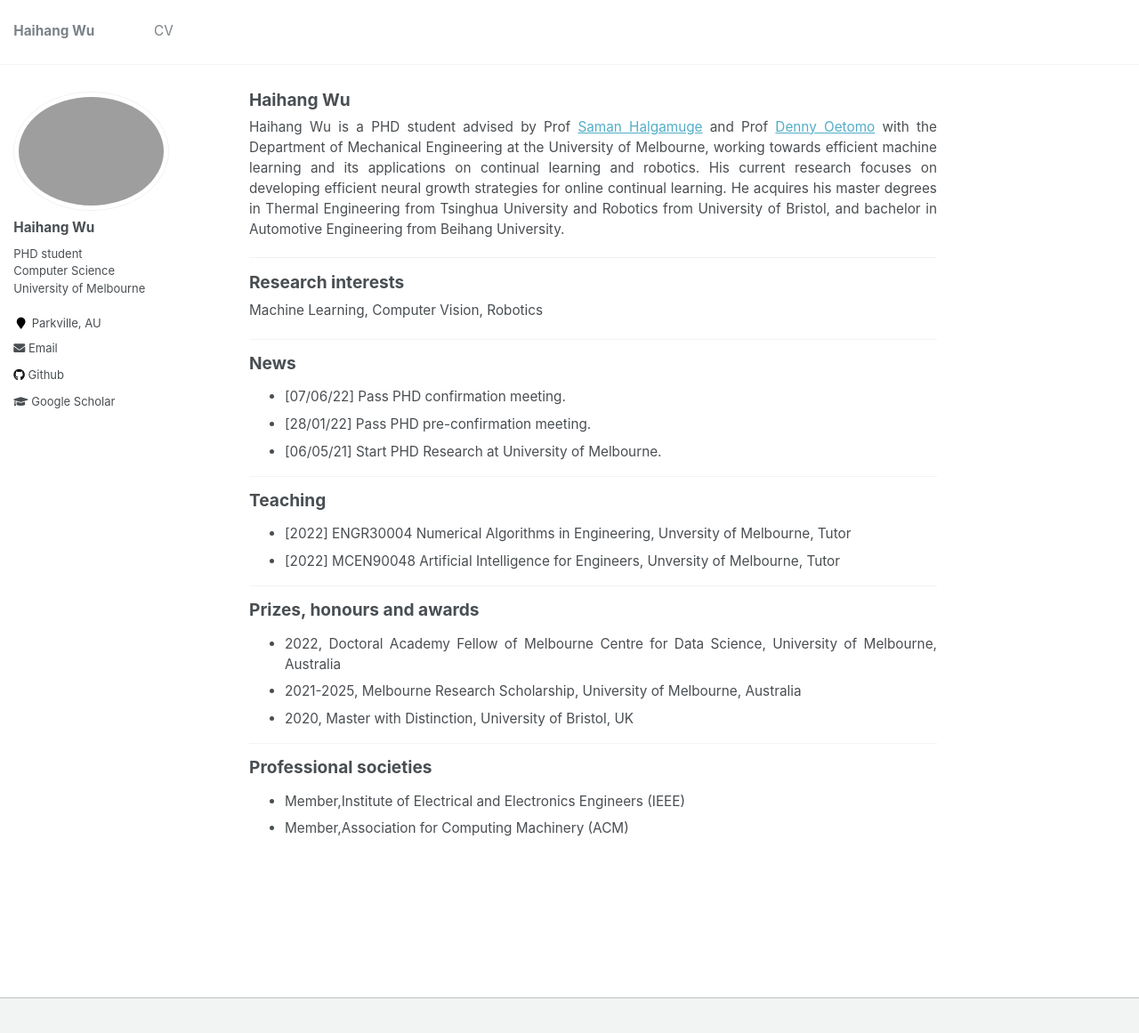
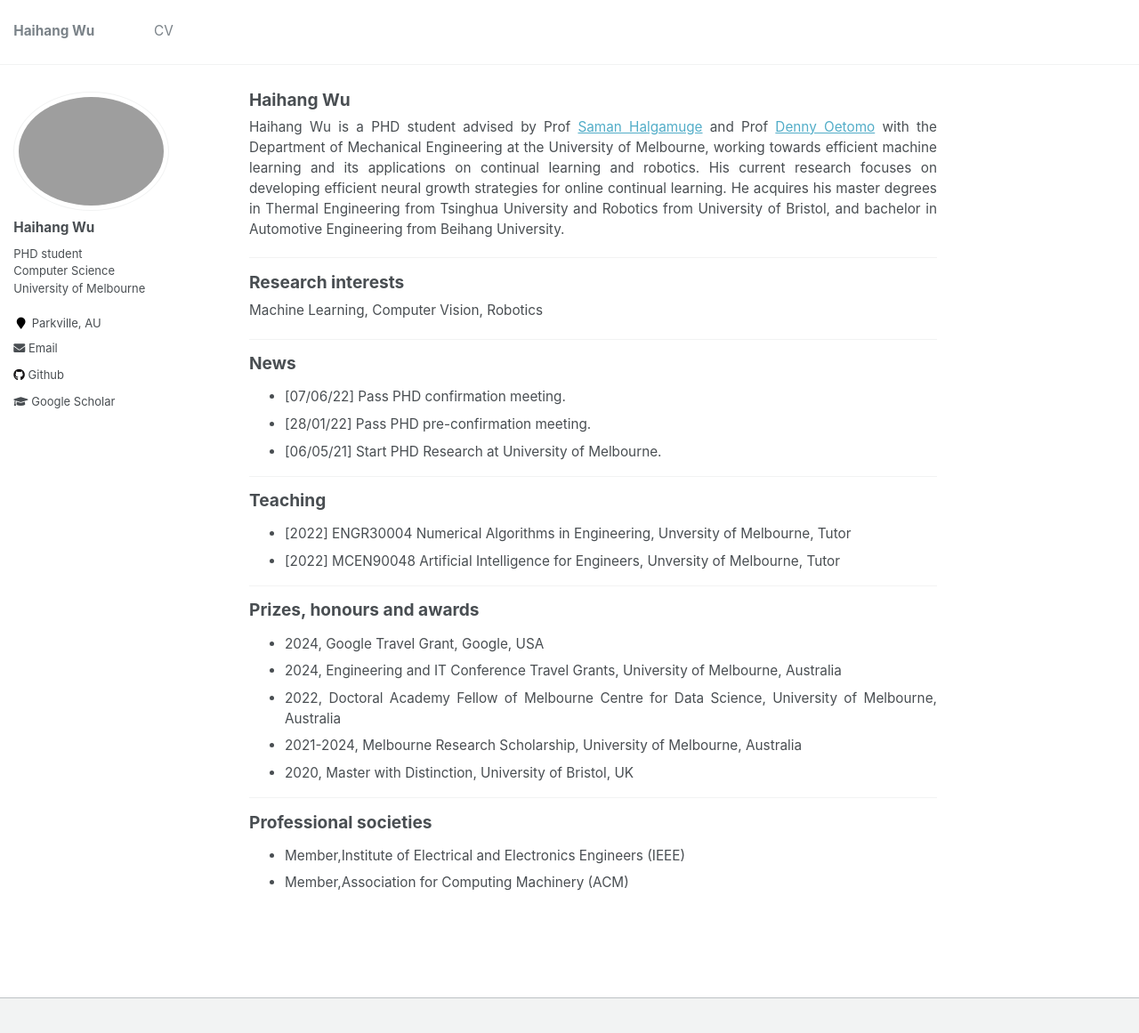
Before and after one commit to HaihangWu/HaihangWu.github.io, a Jekyll site: the page built from _pages/about.md, in a window 1280 px wide and 1183 px high. Shown: the top 1161 px of the window at 89% size. Built offline with Jekyll 4.4.1, drawn with Linux system fonts in a browser that asks for light colours.

Commit message:
Update about.md

```diff
--- a/_pages/about.md
+++ b/_pages/about.md
@@ -70,8 +70,10 @@ Supervision
 
 Prizes, honours and awards
 ======
+* 2024, Google Travel Grant, Google, USA
+* 2024, Engineering and IT Conference Travel Grants, University of Melbourne, Australia
 * 2022, Doctoral Academy Fellow of Melbourne Centre for Data Science, University of Melbourne, Australia
-* 2021-2025, Melbourne Research Scholarship, University of Melbourne, Australia
+* 2021-2024, Melbourne Research Scholarship, University of Melbourne, Australia
 * 2020, Master with Distinction, University of Bristol, UK
 
 - - -
```
